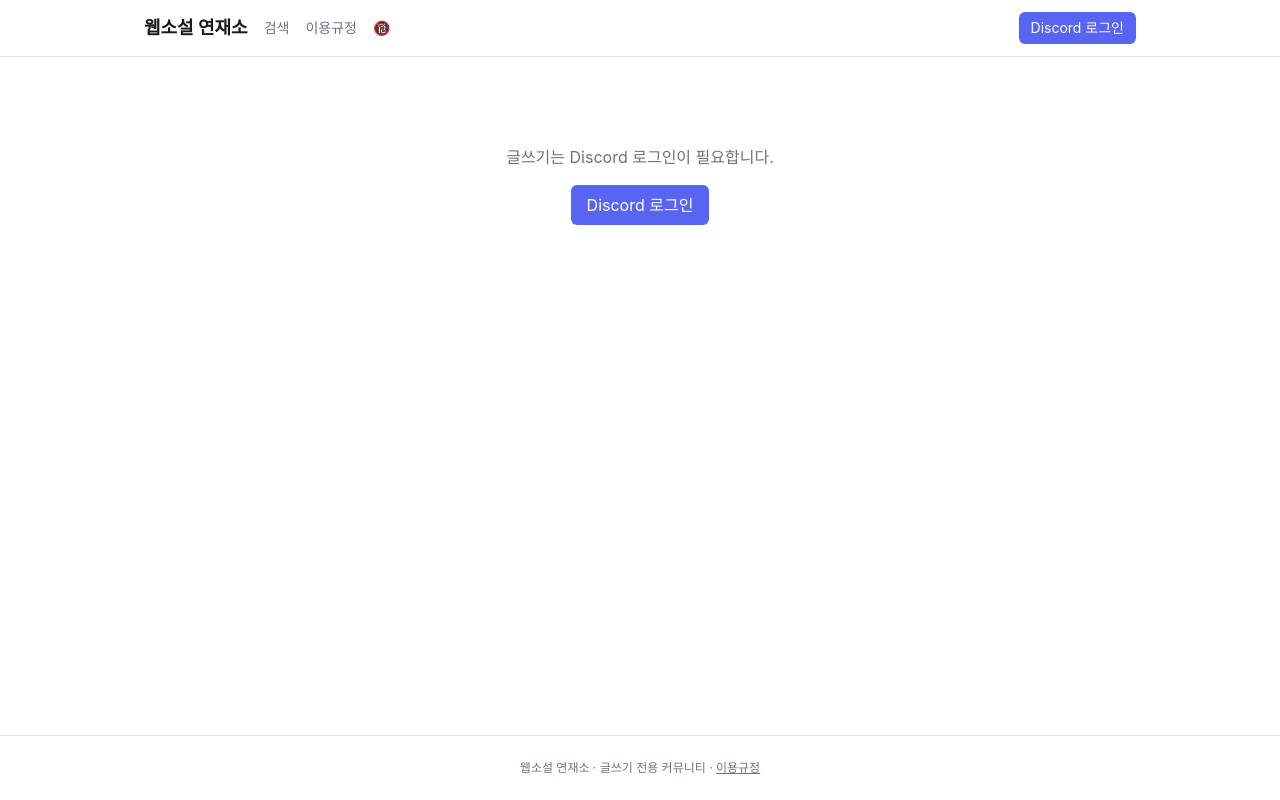
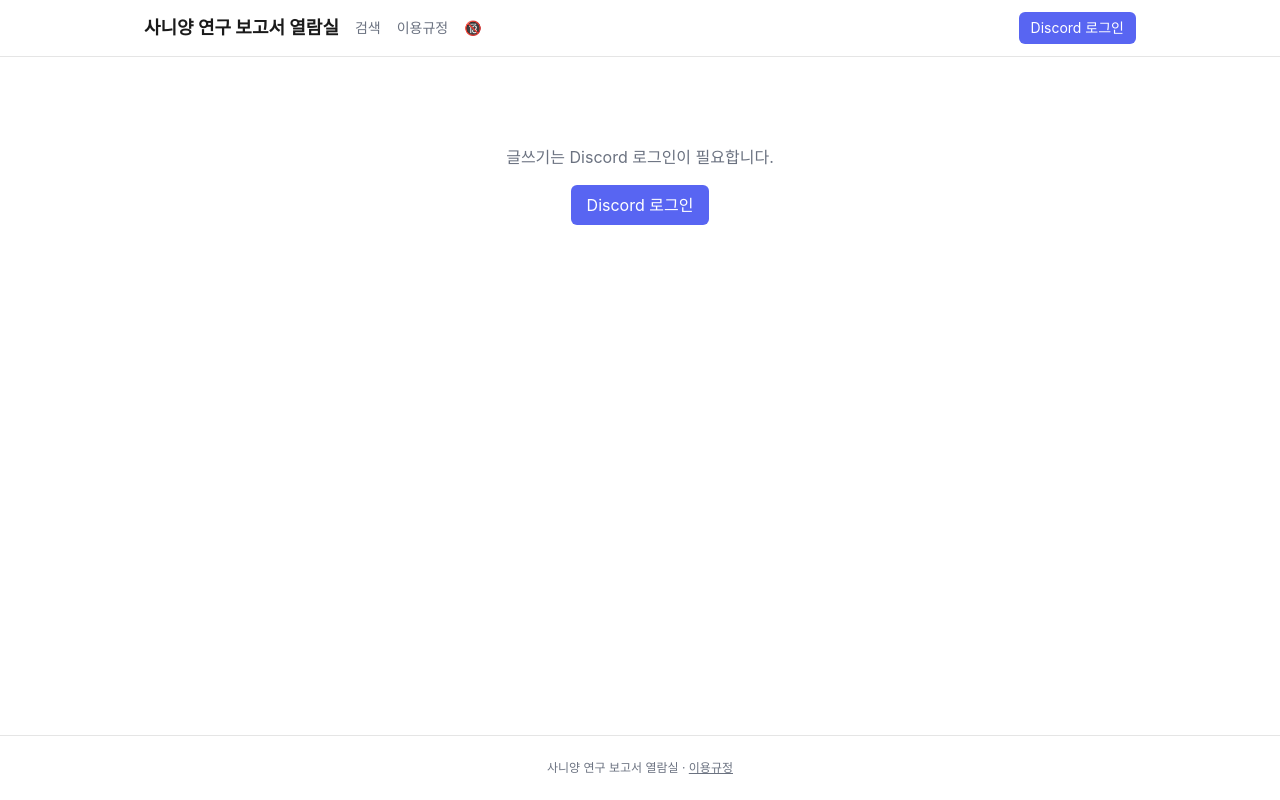
Before and after one commit to min4221000/webnovel, a Next.js app: page /write in a window 1280 px wide. Built offline with nearby package versions, Linux system fonts and the light colour scheme; no server answers.

Commit message:
rename site to 사니양 연구 보고서 열람실

```diff
--- a/src/app/adult/page.tsx
+++ b/src/app/adult/page.tsx
@@ -3,7 +3,7 @@ import { getCurrentUser, getViewerAdult } from "@/lib/session";
 import AdultToggle from "@/components/AdultToggle";
 
 export const dynamic = "force-dynamic";
-export const metadata = { title: "성인(18+) 설정 — 웹소설 연재소" };
+export const metadata = { title: "성인(18+) 설정 — 사니양 연구 보고서 열람실" };
 
 export default async function AdultPage() {
   const user = await getCurrentUser();
--- a/src/app/layout.tsx
+++ b/src/app/layout.tsx
@@ -4,8 +4,8 @@ import Providers from "./providers";
 import Navbar from "@/components/Navbar";
 
 export const metadata: Metadata = {
-  title: "웹소설 연재소 — 자유 연재 커뮤니티",
-  description: "누구나 자유롭게 웹소설을 연재하는 글쓰기 전용 커뮤니티",
+  title: "사니양 연구 보고서 열람실",
+  description: "사니양 연구실 연구 보고서를 모아놓은 열람실입니다.",
   icons: { icon: "/favicon.svg" },
 };
 
@@ -23,7 +23,7 @@ export default function RootLayout({
             {children}
           </main>
           <footer className="border-t border-black/10 dark:border-white/10 py-6 text-center text-xs text-gray-500">
-            웹소설 연재소 · 글쓰기 전용 커뮤니티 ·{" "}
+            사니양 연구 보고서 열람실 ·{" "}
             <a href="/rules" className="underline">
               이용규정
             </a>
--- a/src/app/rules/page.tsx
+++ b/src/app/rules/page.tsx
@@ -1,28 +1,29 @@
-export const metadata = { title: "이용규정 — 웹소설 연재소" };
+export const metadata = { title: “이용규정 — 사니양 연구 보고서 열람실” };
 
 export default function RulesPage() {
   return (
-    <div className="max-w-2xl mx-auto prose-sm space-y-4">
-      <h1 className="text-2xl font-bold">이용규정</h1>
-      <p className="text-sm text-gray-500">
-        본 사이트는 <strong>웹소설 연재(글쓰기) 전용 커뮤니티</strong>입니다.
+    <div className=”max-w-2xl mx-auto prose-sm space-y-4”>
+      <h1 className=”text-2xl font-bold”>이용규정</h1>
+      <p className=”text-sm text-gray-500”>
+        본 열람실은 <strong>사니양 연구실 구성원 전용</strong>입니다.
         아래 규정을 위반할 경우 경고 → 글 삭제 → 계정 차단의 단계적 제재가
         적용됩니다.
       </p>
 
-      <ol className="list-decimal pl-5 space-y-2 text-sm">
+      <ol className=”list-decimal pl-5 space-y-2 text-sm”>
         <li>
-          <strong>도배·광고 금지</strong> — 동일/유사 글 반복 게시, 홍보성·상업성
+          <strong>도배·광고 금지</strong> — 웹소설이 아닌 글 게시, 홍보성·상업성
           게시물을 금지합니다.
         </li>
         <li>
-          <strong>욕설·혐오 금지</strong> — 욕설, 차별·혐오 발언을 금지합니다.
+          <strong>욕설·혐오 금지</strong> — 웹소설 내를 제외한 댓글에서의 욕설, 비난,
+          차별·혐오 발언을 금지합니다.
         </li>
         <li>
           <strong>성인(18+) 콘텐츠는 반드시 표시</strong> — 선정적 작품은 글쓰기 시
           <strong> “성인(18+) 작품”</strong>에 체크해야 합니다. 미표시 게시는 제재
-          대상입니다. 18+ 작품은{" "}
-          <a href="/adult" className="underline">
+          대상입니다. 18+ 작품은{“ “}
+          <a href=”/adult” className=”underline”>
             성인 열람 설정
           </a>
           을 켠 만 19세 이상 이용자에게만 노출됩니다. (불법 촬영물·아동 관련 등
@@ -37,12 +38,12 @@ export default function RulesPage() {
           커뮤니티 분위기를 해치지 마세요.
         </li>
         <li>
-          <strong>용도 준수</strong> — 본 사이트는 글쓰기 전용입니다. 잡담·친목
+          <strong>용도 준수</strong> — 본 열람실은 글쓰기 전용입니다. 잡담·친목
           목적의 게시물은 삭제될 수 있습니다.
         </li>
       </ol>
 
-      <div className="text-sm text-gray-500 border-t pt-4">
+      <div className=”text-sm text-gray-500 border-t pt-4”>
         신고는 각 글/댓글의 신고 버튼으로 접수되며, 관리자가 검토 후 처리합니다.
       </div>
     </div>
--- a/src/app/write/[novelId]/chapter/new/page.tsx
+++ b/src/app/write/[novelId]/chapter/new/page.tsx
@@ -1,6 +1,6 @@
 import ChapterForm from "@/components/ChapterForm";
 
-export const metadata = { title: "회차 작성 — 웹소설 연재소" };
+export const metadata = { title: "회차 작성 — 사니양 연구 보고서 열람실" };
 
 export default function NewChapterPage({
   params,
--- a/src/app/write/page.tsx
+++ b/src/app/write/page.tsx
@@ -1,6 +1,6 @@
 import NovelForm from "@/components/NovelForm";
 
-export const metadata = { title: "새 소설 등록 — 웹소설 연재소" };
+export const metadata = { title: "새 보고서 등록 — 사니양 연구 보고서 열람실" };
 
 export default function WriteNovelPage() {
   return <NovelForm />;
--- a/src/components/Navbar.tsx
+++ b/src/components/Navbar.tsx
@@ -11,7 +11,7 @@ export default function Navbar() {
     <header className="border-b border-black/10 dark:border-white/10 sticky top-0 z-40 bg-[var(--background)]/90 backdrop-blur">
       <nav className="max-w-5xl mx-auto px-4 h-14 flex items-center gap-4">
         <Link href="/" className="font-bold text-lg shrink-0">
-          웹소설 연재소
+          사니양 연구 보고서 열람실
         </Link>
 
         <Link href="/search" className="text-sm text-gray-500 hover:underline">
```
